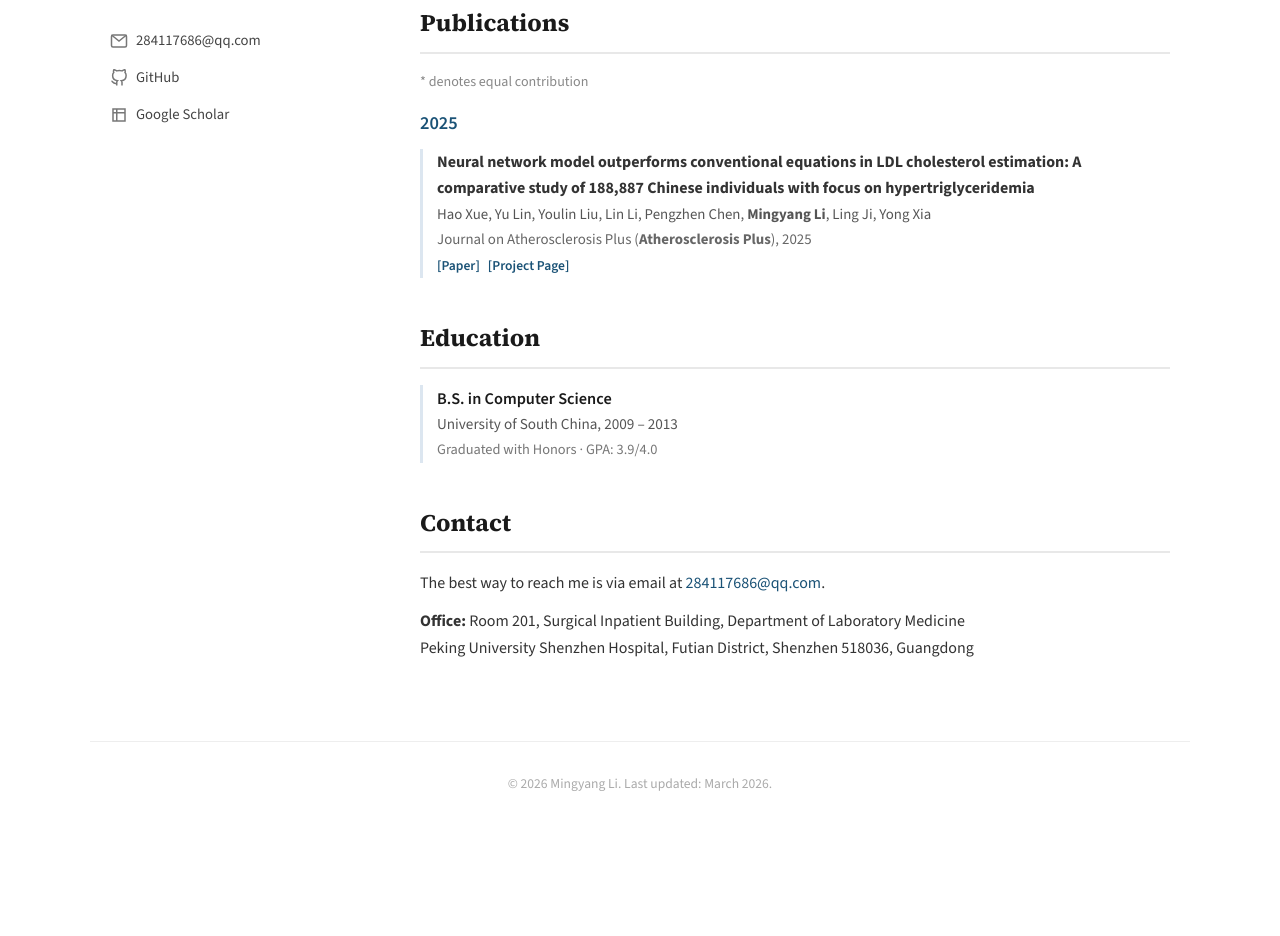
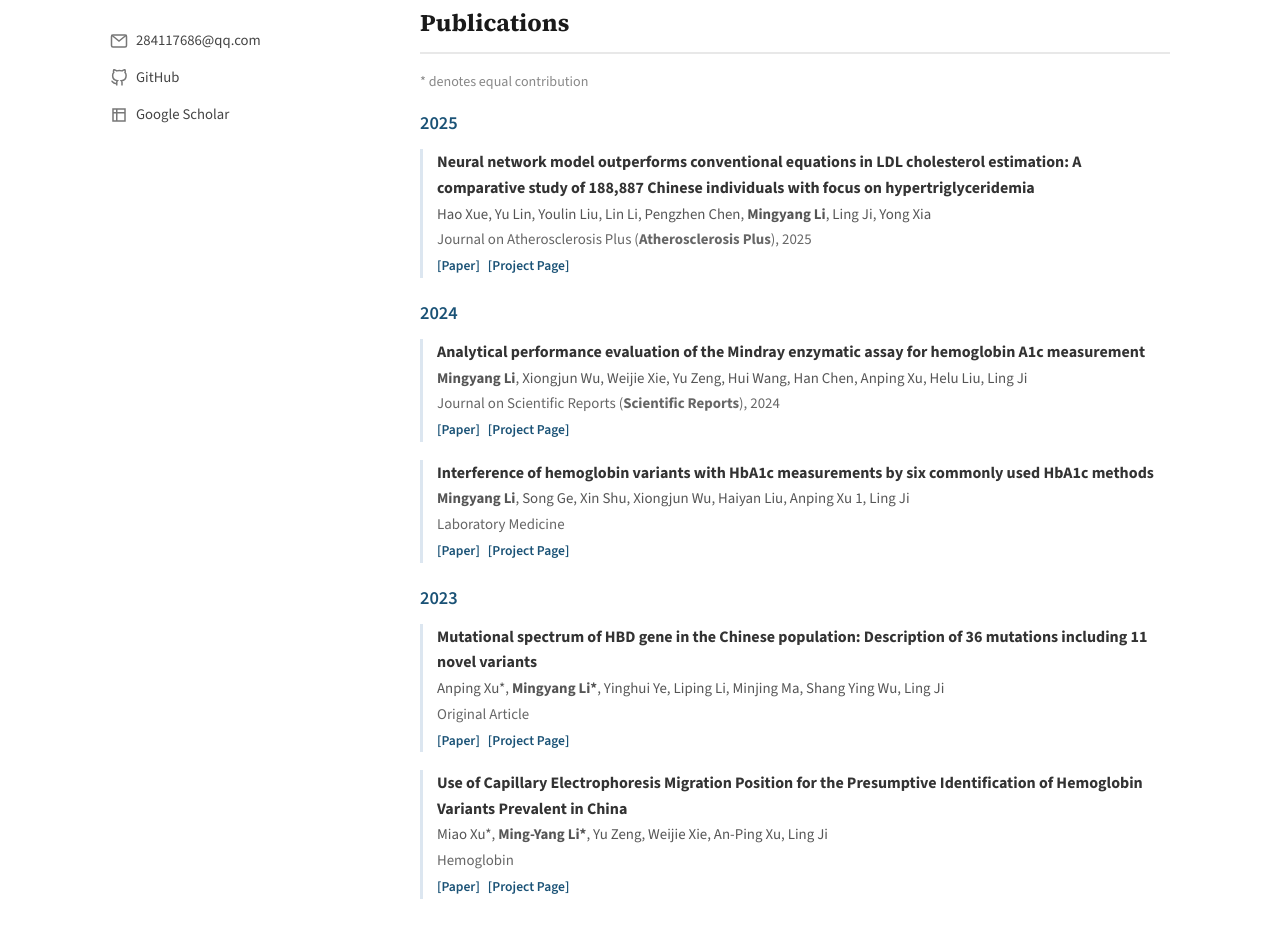
Before and after one commit to MingyangLi-12/MingyangLi-12.github.io, a plain HTML site: page index.html in a window 1280 px wide. Shown: the part 318-1254 px from the top of the page. Before the commit the page ends 1143 px from the top, so only its background shows below. Drawn offline with nearby package versions, Linux system fonts and the light colour scheme.

Commit message:
update info

```diff
--- a/index.html
+++ b/index.html
@@ -53,7 +53,7 @@
     <section id="about">
       <h2>About Me</h2>
       <p>
-        I am a Senior Medical Technologist at the Department of Laboratory Medicine, Peking University Shenzhen Hospital
+        I am a Senior Technologist at the Department of Clinical Laboratory, Peking University Shenzhen Hospital
         under the supervision of <a href="#">Dr. Ling Ji</a>, Director of the Department. My research interests focus on
         <strong>clinical laboratory medicine</strong>, <strong>particularly AI-powered intelligent laboratory testing</strong> and <strong>AI-assisted diagnosis</strong>
       </p>
@@ -84,6 +84,54 @@
           </li>
         </ul>
       </div>
+
+     <div class="pub-year">
+       <h3>2024</h3>
+       <ul class="pub-list">
+         <li>
+           <span class="pub-title"><strong>Analytical performance evaluation of the Mindray enzymatic assay for hemoglobin A1c measurement</strong></span><br>
+           <span class="pub-authors"><strong>Mingyang Li</strong>, Xiongjun Wu, Weijie Xie, Yu Zeng, Hui Wang, Han Chen, Anping Xu, Helu Liu, Ling Ji</span><br>
+           <span class="pub-venue">Journal on Scientific Reports (<strong>Scientific Reports</strong>), 2024</span><br>
+           <span class="pub-links">
+             <a href="https://www.nature.com/articles/s41598-024-63261-y">[Paper]</a>
+             <a href="#">[Project Page]</a>
+           </span>
+         </li>
+         <li>
+           <span class="pub-title"><strong>Interference of hemoglobin variants with HbA1c measurements by six commonly used HbA1c methods</strong></span><br>
+           <span class="pub-authors"><strong>Mingyang Li</strong>, Song Ge, Xin Shu, Xiongjun Wu, Haiyan Liu, Anping Xu 1, Ling Ji</span><br>
+           <span class="pub-venue">Laboratory Medicine</span><br>
+           <span class="pub-links">
+             <a href="https://pubmed.ncbi.nlm.nih.gov/38801245/">[Paper]</a>
+             <a href="#">[Project Page]</a>
+           </span>
+         </li>
+       </ul>
+     </div>
+
+     <div class="pub-year">
+       <h3>2023</h3>
+       <ul class="pub-list">
+         <li>
+           <span class="pub-title"><strong>Mutational spectrum of HBD gene in the Chinese population: Description of 36 mutations including 11 novel variants</strong></span><br>
+           <span class="pub-authors">Anping Xu*, <strong>Mingyang Li*</strong>, Yinghui Ye, Liping Li, Minjing Ma, Shang Ying Wu, Ling Ji</span><br>
+           <span class="pub-venue">Original Article</span><br>
+           <span class="pub-links">
+             <a href="https://pubmed.ncbi.nlm.nih.gov/37605839/">[Paper]</a>
+             <a href="#">[Project Page]</a>
+           </span>
+         </li>
+         <li>
+           <span class="pub-title"><strong>Use of Capillary Electrophoresis Migration Position for the Presumptive Identification of Hemoglobin Variants Prevalent in China</strong></span><br>
+           <span class="pub-authors">Miao Xu*, <strong>Ming-Yang Li*</strong>, Yu Zeng, Weijie Xie, An-Ping Xu, Ling Ji</span><br>
+           <span class="pub-venue">Hemoglobin</span><br>
+           <span class="pub-links">
+             <a href="https://pubmed.ncbi.nlm.nih.gov/36695330/">[Paper]</a>
+             <a href="#">[Project Page]</a>
+           </span>
+         </li>
+       </ul>
+     </div>
 
     </section>
 
```
